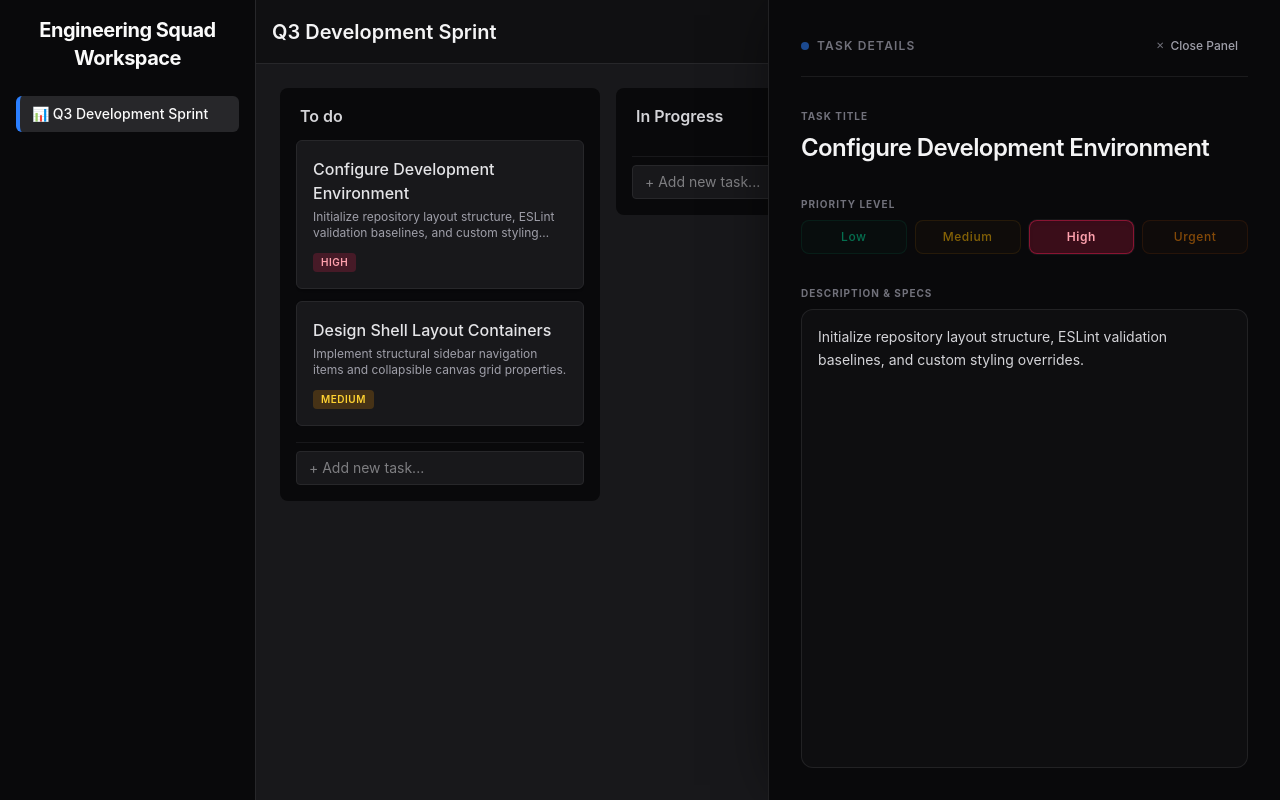
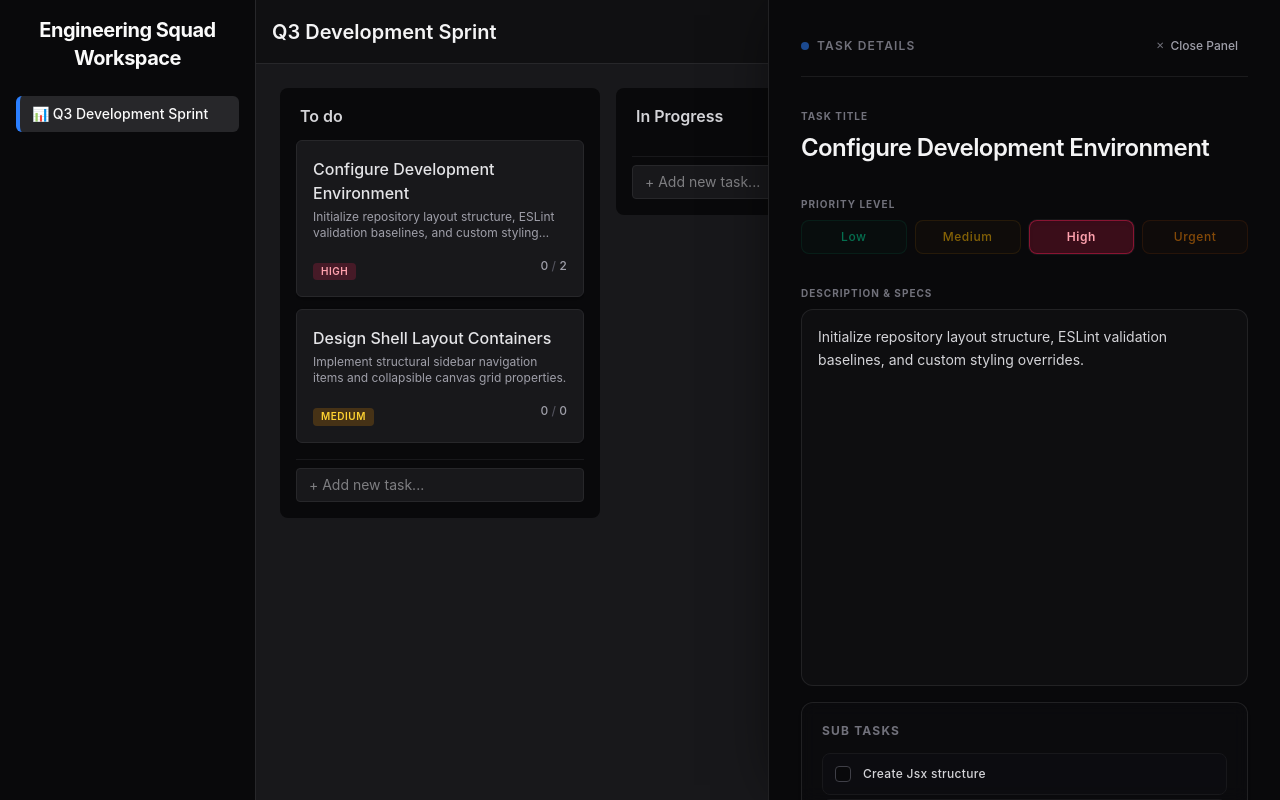
Before and after one commit to ayushinsingh/taskflow, a React (Vite) app: page / in a window 1280 px wide. Both pictures are taken after a click on the button 440 px from the left and 214 px from the top of the page. Built offline with nearby package versions, Linux system fonts and the light colour scheme.

Commit message:
sub task add and update feature added

```diff
--- a/src/App.tsx
+++ b/src/App.tsx
@@ -1,7 +1,7 @@
 import { useCallback, useState } from "react";
 import { DragDropContext, type DropResult } from "@hello-pangea/dnd";
 import { initalNormalizedState } from "./data/normalizedMockData";
-import type { GlobalStateStore, NormalizedTask } from "./types/normalized.type";
+import type { GlobalStateStore, NormalizedSubTask, NormalizedTask } from "./types/normalized.type";
 import { Sidebar } from "./components/Sidebar";
 import { BoardCanvas } from "./components/BoardCanvas";
 import { BoardProvider } from "./context/BoardContext";
@@ -89,9 +89,41 @@ export default function App() {
     [],
   );
 
+  const handleAddSubTask = (taskId: string, title: string) => {
+    const newSubTask: NormalizedSubTask = {
+      id: crypto.randomUUID(),
+      title: title,
+      isCompleted: false
+    }
+    setState((prevState) => ({
+      ...prevState,
+      tasks: {
+        entities: {
+          ...prevState.tasks.entities,
+          [taskId]: { ...prevState.tasks.entities[taskId], subTaskIds: [...prevState.tasks.entities[taskId].subTaskIds, newSubTask.id] }
+        },
+        ids: prevState.tasks.ids
+      },
+      subTasks: {
+        entities: { ...prevState.subTasks.entities, [newSubTask.id]: newSubTask },
+        ids: [...prevState.subTasks.ids, newSubTask.id]
+      }
+    }))
+  }
+
+  const handleToggleSubTask = (subTaskId: string) => {
+    setState((prevState) => ({
+      ...prevState,
+      subTasks: {
+        entities: { ...prevState.subTasks.entities, [subTaskId]: { ...prevState.subTasks.entities[subTaskId], isCompleted: !prevState.subTasks.entities[subTaskId].isCompleted } },
+        ids: prevState.subTasks.ids
+      }
+    }))
+  }
+
   const moveColumn = (state: GlobalStateStore, activeBoardId: string, sourceIndex: number, destinationIndex: number): GlobalStateStore => {
-    const columnIds = [... state.boards.entities[activeBoardId].columnIds]
-    const [sourceColumnId] =columnIds.splice(sourceIndex, 1);
+    const columnIds = [...state.boards.entities[activeBoardId].columnIds]
+    const [sourceColumnId] = columnIds.splice(sourceIndex, 1);
     columnIds.splice(destinationIndex, 0, sourceColumnId)
     return {
       ...state,
@@ -110,7 +142,7 @@ export default function App() {
 
   const handleDragEnd = (result: DropResult) => {
     if (!result.destination) return;
-    if(result.type === "COLUMN") {
+    if (result.type === "COLUMN") {
       setState((prevState) => moveColumn(prevState, prevState.activeBoardId, result.source.index, result.destination!.index));
     } else {
       setState((prevState) => moveTaskTraditional(
@@ -124,22 +156,24 @@ export default function App() {
   };
 
   const openTaskInspector = (id: string) => {
-    setState((prevState) => ({...prevState, activeTaskId: id}));
+    setState((prevState) => ({ ...prevState, activeTaskId: id }));
   }
 
   const onUpdateTask = (taskId: string, updatedTask: NormalizedTask) => {
-    setState((prevState) => ({...prevState, tasks: {
-      entities: {...prevState.tasks.entities, [taskId]: updatedTask},
-      ids: prevState.tasks.ids
-    }}))
+    setState((prevState) => ({
+      ...prevState, tasks: {
+        entities: { ...prevState.tasks.entities, [taskId]: updatedTask },
+        ids: prevState.tasks.ids
+      }
+    }))
   }
 
   const onClose = () => {
-    setState((prevState) => ({...prevState, activeTaskId: null}));
+    setState((prevState) => ({ ...prevState, activeTaskId: null }));
   }
 
   return (
-    <BoardProvider state={state} handleAddTask={handleAddTask} openTaskInspector={openTaskInspector}>
+    <BoardProvider state={state} handleAddTask={handleAddTask} openTaskInspector={openTaskInspector} handleAddSubTask={handleAddSubTask} handleToggleSubTask={handleToggleSubTask}>
       <div className="flex h-screen w-screen font-sans bg-zinc-900 text-zinc-100">
         <aside className="w-64 border-r border-zinc-800 bg-zinc-950 p-4">
           <h2 className="text-xl font-bold tracking-tight text-zinc-50 mb-6 text-center">
--- /dev/null
+++ b/src/components/AddSubTaskInput.tsx
@@ -0,0 +1,24 @@
+import { useState } from "react";
+import { useBoardData } from "../context/BoardContext";
+
+export const AddSubTaskInput: React.FC<{ taskId: string }> = ({ taskId }) => {
+  const { handleAddSubTask } = useBoardData();
+  const [title, setTitle] = useState('');
+  return (
+    <div className="mt-auto pt-2 border-t border-zinc-900">
+      <input
+        type="text"
+        placeholder="+ Add new sub task..."
+        value={title}
+        onChange={(e) => setTitle(e.target.value)}
+        onKeyDown={(e) => {
+          if (e.key === "Enter") {
+            handleAddSubTask(taskId, title);
+            setTitle("");
+          }
+        }}
+        className="w-full bg-zinc-900 border border-zinc-800 rounded px-3 py-1.5 text-sm text-zinc-200 focus:outline-none"
+      />
+    </div>
+  );
+};
--- /dev/null
+++ b/src/components/MetricCard.tsx
@@ -0,0 +1,42 @@
+import React from "react";
+
+interface MetricCardProps {
+  title: string;
+  value: number;
+  total: number;
+}
+
+export const MetricCard: React.FC<MetricCardProps> = ({ title, value, total }) => {
+  // Prevent division by zero errors if there are no subtasks yet
+  const percent = total > 0 ? Math.round((value / total) * 100) : 0;
+
+  return (
+    <div className="rounded-xl border border-zinc-800/80 bg-zinc-900/20 p-5 mt-4 text-zinc-400 shadow-sm backdrop-blur-sm">
+      {/* Label and Percentage Header Row */}
+      <div className="mb-2.5 flex justify-between items-baseline">
+        <h3 className="text-xs font-bold uppercase tracking-widest text-zinc-500">
+          {title}
+        </h3>
+        <span className="text-sm font-semibold tabular-nums text-blue-400">
+          {percent}%
+        </span>
+      </div>
+
+      {/* Pure Tailwind Custom Progress Track */}
+      <div className="w-full h-2 bg-zinc-800/60 rounded-full overflow-hidden border border-zinc-800/30">
+        <div
+          className="h-full bg-linear-to-r from-blue-600 to-blue-500 rounded-full shadow-[0_0_12px_rgba(59,130,246,0.3)] transition-all duration-300 ease-out"
+          style={{ width: `${percent}%` }}
+        />
+      </div>
+
+      {/* Fractional Progress Counter */}
+      <div className="mt-2.5 flex items-center justify-between text-xs text-zinc-500 font-medium tabular-nums">
+        <span>Subtask Completion</span>
+        <span className="text-zinc-400">
+          {value} <span className="text-zinc-600">/</span> {total}
+        </span>
+      </div>
+    </div>
+  );
+};
--- a/src/components/TaskCard.tsx
+++ b/src/components/TaskCard.tsx
@@ -10,6 +10,7 @@ interface TaskCardProp {
 export const TaskCard: React.FC<TaskCardProp> = ({ taskId, index }) => {
   const { state, openTaskInspector } = useBoardData();
   const task = state.tasks.entities[taskId];
+  const totalCompletedTasks = task.subTaskIds.reduce((total, current) => (state.subTasks.entities[current].isCompleted ? total + 1 : total), 0);
   if (!task) return null;
   const activeColorMap = {
     low: "border-emerald-500/40 text-emerald-300 bg-emerald-500/20",
@@ -24,20 +25,24 @@ export const TaskCard: React.FC<TaskCardProp> = ({ taskId, index }) => {
           ref={provided.innerRef}
           {...provided.draggableProps}
           {...provided.dragHandleProps}
-          className={`bg-zinc-900 p-4 rounded-md border border-zinc-800 shadow-sm transition-shadow ${
-            snapshot.isDragging
+          className={`bg-zinc-900 p-4 rounded-md border border-zinc-800 shadow-sm transition-shadow ${snapshot.isDragging
               ? "shadow-xl border-blue-500/50 bg-zinc-850"
               : ""
-          }`}
+            }`}
           onClick={() => openTaskInspector(taskId)}
         >
           <h4 className="font-medium text-zinc-200 mb-1">{task.title}</h4>
           <p className="text-xs text-zinc-400 line-clamp-2">
             {task.description}
           </p>
-          <span className={`mt-3 inline-block text-[10px] uppercase tracking-wider font-semibold px-2 py-0.5 rounded ${activeColorMap[task.priority]}`}>
-            {task.priority}
-          </span>
+          <div className="mt-2.5 flex items-center justify-between text-xs text-zinc-500 font-medium tabular-nums">
+            <span className={`mt-3 inline-block text-[10px] uppercase tracking-wider font-semibold px-2 py-0.5 rounded ${activeColorMap[task.priority]}`}>
+              {task.priority}
+            </span>
+            <span className="text-zinc-400">
+              {totalCompletedTasks} <span className="text-zinc-600">/</span> {task.subTaskIds.length}
+            </span>
+          </div>
         </div>
       )}
     </Draggable>
--- a/src/components/TaskInspectorModal.tsx
+++ b/src/components/TaskInspectorModal.tsx
@@ -1,5 +1,8 @@
-import { useState } from "react";
+import { useState, useEffect } from "react";
 import type { NormalizedTask, Priority } from "../types/normalized.type";
+import { MetricCard } from "./MetricCard";
+import { useBoardData } from "../context/BoardContext";
+import { AddSubTaskInput } from "./AddSubTaskInput";
 
 interface TaskInspectorModalProp {
   task: NormalizedTask
@@ -8,17 +11,23 @@ interface TaskInspectorModalProp {
 }
 
 
-export const TaskInspectorModal: React.FC<TaskInspectorModalProp> = ({task, onUpdateTask, onClose}) => {
+export const TaskInspectorModal: React.FC<TaskInspectorModalProp> = ({ task, onUpdateTask, onClose }) => {
+  const { state, handleToggleSubTask } = useBoardData();
   const [title, setTitle] = useState(task.title);
   const [description, setDescription] = useState(task.description);
 
+  useEffect(() => {
+    setTitle(task.title);
+    setDescription(task.description);
+  }, [task.id]);
+
   const handlePriorityChange = (priority: Priority) => {
-    onUpdateTask(task.id, {...task, priority})
+    onUpdateTask(task.id, { ...task, priority })
   };
 
   const handleBlur = (key: string, value: string) => {
-    if(key === "title" && !value) return;
-    onUpdateTask(task.id, {...task, [key]: value});
+    if (key === "title" && !value) return;
+    onUpdateTask(task.id, { ...task, [key]: value });
   };
 
 
@@ -27,7 +36,7 @@ export const TaskInspectorModal: React.FC<TaskInspectorModalProp> = ({task, onUp
       <div
         className="absolute inset-0 transition-opacity animate-fade-in"
       />
-      <div className="pointer-events-auto relative h-full w-full max-w-lg bg-zinc-950 border-l border-zinc-800/80 p-8 shadow-[0_0_60px_-15px_rgba(0,0,0,0.7)] flex flex-col justify-start text-zinc-100 z-10 animate-slide-in">
+      <div className="overflow-y-scroll pointer-events-auto relative h-full w-full max-w-lg bg-zinc-950 border-l border-zinc-800/80 p-8 shadow-[0_0_60px_-15px_rgba(0,0,0,0.7)] flex flex-col justify-start text-zinc-100 z-10 animate-slide-in">
         <div className="flex items-center justify-between mb-8 pb-4 border-b border-zinc-800/60">
           <div className="flex items-center gap-2">
             <span className="h-2 w-2 rounded-full bg-blue-500 animate-pulse" />
@@ -81,11 +90,10 @@ export const TaskInspectorModal: React.FC<TaskInspectorModalProp> = ({task, onUp
                   key={level}
                   type="button"
                   onClick={() => handlePriorityChange(level)}
-                  className={`flex-1 text-center py-2 px-3 text-xs font-medium rounded-lg border tracking-wider capitalize transition-all duration-150 ${
-                    isActive
-                      ? `${activeColorMap[level]} shadow-inner font-semibold ring-1 ring-white/5`
-                      : `${colorMap[level]} opacity-50 hover:opacity-100`
-                  }`}
+                  className={`flex-1 text-center py-2 px-3 text-xs font-medium rounded-lg border tracking-wider capitalize transition-all duration-150 ${isActive
+                    ? `${activeColorMap[level]} shadow-inner font-semibold ring-1 ring-white/5`
+                    : `${colorMap[level]} opacity-50 hover:opacity-100`
+                    }`}
                 >
                   {level}
                 </button>
@@ -93,7 +101,7 @@ export const TaskInspectorModal: React.FC<TaskInspectorModalProp> = ({task, onUp
             })}
           </div>
         </div>
-        <div className="flex-1 flex flex-col min-h-0">
+        <div className="flex-1 flex flex-col min-h-100">
           <label className="block text-[10px] font-bold uppercase tracking-widest text-zinc-500 mb-2">
             Description & Specs
           </label>
@@ -105,6 +113,57 @@ export const TaskInspectorModal: React.FC<TaskInspectorModalProp> = ({task, onUp
             className="w-full flex-1 bg-zinc-900/40 border border-zinc-800/80 rounded-xl p-4 text-sm text-zinc-300 placeholder-zinc-600 focus:outline-none focus:border-zinc-700 focus:ring-1 focus:ring-zinc-800/50 resize-none leading-relaxed transition-all"
           />
         </div>
+        <div className="rounded-xl border border-zinc-800/80 bg-zinc-900/20 p-5 mt-4 text-zinc-400 shadow-sm backdrop-blur-sm flex flex-col gap-1 ">
+          <div className="mb-2.5 flex justify-between items-baseline">
+            <h3 className="text-xs font-bold uppercase tracking-widest text-zinc-500">
+              Sub Tasks
+            </h3>
+          </div>
+          {task.subTaskIds.map((subTaskId) => {
+            const subTask = state.subTasks.entities[subTaskId];
+            if (!subTask) return null;
+
+            return (
+              <div
+                key={subTaskId}
+                className={`group flex items-center gap-3 p-3 rounded-lg border border-zinc-900 bg-zinc-900/20 hover:bg-zinc-900/50 hover:border-zinc-800/80 transition-all duration-150 ${subTask.isCompleted ? "opacity-60 bg-zinc-950/20" : ""
+                  }`}
+              >
+                {/* Precision Styled Checkbox Box */}
+                <div className="relative flex items-center justify-center">
+                  <input
+                    type="checkbox"
+                    checked={subTask.isCompleted}
+                    onChange={() => handleToggleSubTask(subTaskId)}
+                    className="peer h-4 w-4 shrink-0 appearance-none rounded border border-zinc-700 bg-zinc-950 checked:border-blue-500 checked:bg-blue-600 hover:border-zinc-500 focus:outline-none focus:ring-1 focus:ring-blue-500/30 transition-all cursor-pointer"
+                  />
+                  {/* Absolute Custom Checkmark Overlay Symbol */}
+                  <svg
+                    className="absolute pointer-events-none hidden peer-checked:block h-2.5 w-2.5 text-zinc-50 stroke-[3px]"
+                    fill="none"
+                    viewBox="0 0 24 24"
+                    stroke="currentColor"
+                  >
+                    <path strokeLinecap="round" strokeLinejoin="round" d="M4.5 12.75l6 6 9-13.5" />
+                  </svg>
+                </div>
+
+                {/* Subtask Title Context */}
+                <span
+                  className={`text-xs font-medium text-zinc-300 tracking-wide select-none transition-all duration-200 cursor-pointer ${subTask.isCompleted
+                    ? "line-through text-zinc-600 font-normal decoration-zinc-700 decoration-1"
+                    : "group-hover:text-zinc-100"
+                    }`}
+                  onClick={() => handleToggleSubTask(subTaskId)}
+                >
+                  {subTask.title}
+                </span>
+              </div>
+            );
+          })}
+          <AddSubTaskInput taskId={task.id} />
+        </div>
+        <MetricCard title="Completed Sub Tasks" value={task.subTaskIds.reduce((total, current) => (state.subTasks.entities[current].isCompleted ? total + 1 : total), 0)} total={task.subTaskIds.length} />
       </div>
     </div>
   );
--- a/src/context/BoardContext.tsx
+++ b/src/context/BoardContext.tsx
@@ -6,6 +6,8 @@ interface BoardContextType {
   state: GlobalStateStore;
   handleAddTask: (columnId: string, title: string) => void;
   openTaskInspector: (id: string) => void;
+  handleAddSubTask: (taskId: string, title: string) => void;
+  handleToggleSubTask: (subTaskId: string) => void;
 }
 
 interface BoardContextProviderProps extends BoardContextType {
@@ -14,9 +16,9 @@ interface BoardContextProviderProps extends BoardContextType {
 
 const BoardContext = createContext<BoardContextType | undefined>(undefined);
 
-export const BoardProvider: React.FC<BoardContextProviderProps> = ({state, handleAddTask, openTaskInspector, children}) => {
+export const BoardProvider: React.FC<BoardContextProviderProps> = ({state, handleAddTask, openTaskInspector, handleAddSubTask, handleToggleSubTask, children}) => {
   return (
-    <BoardContext.Provider value={{state, handleAddTask, openTaskInspector}}>
+    <BoardContext.Provider value={{state, handleAddTask, openTaskInspector, handleAddSubTask, handleToggleSubTask}}>
       {children}
     </BoardContext.Provider>
   )
--- a/src/data/normalizedMockData.ts
+++ b/src/data/normalizedMockData.ts
@@ -57,6 +57,21 @@ export const initalNormalizedState: GlobalStateStore = {
     },
     ids: ["t-401", "t-402"],
   },
+  subTasks: {
+    entities: {
+      "s-501": {
+        id: "s-501",
+        title: "Create Jsx structure",
+        isCompleted: false
+      },
+      "s-502": {
+        id: "s-502",
+        title: "Add state logic",
+        isCompleted: false
+      }
+    },
+    ids: ["s-501", "s-502"],
+  },
   activeBoardId: 'b-201',
   activeTaskId: null
 };
```
Also changed, not shown: src/types/normalized.type.ts (+7 -0 lines).
